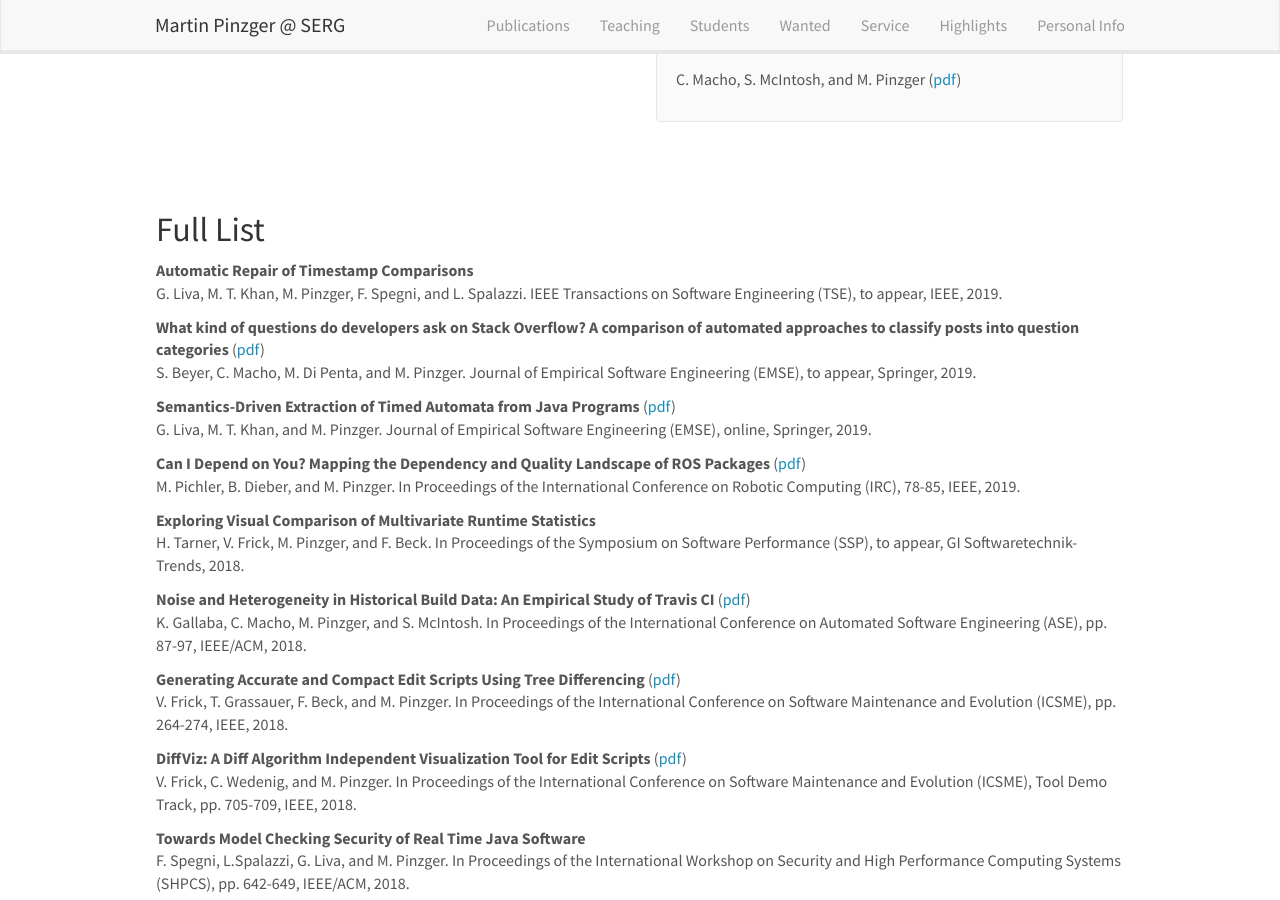
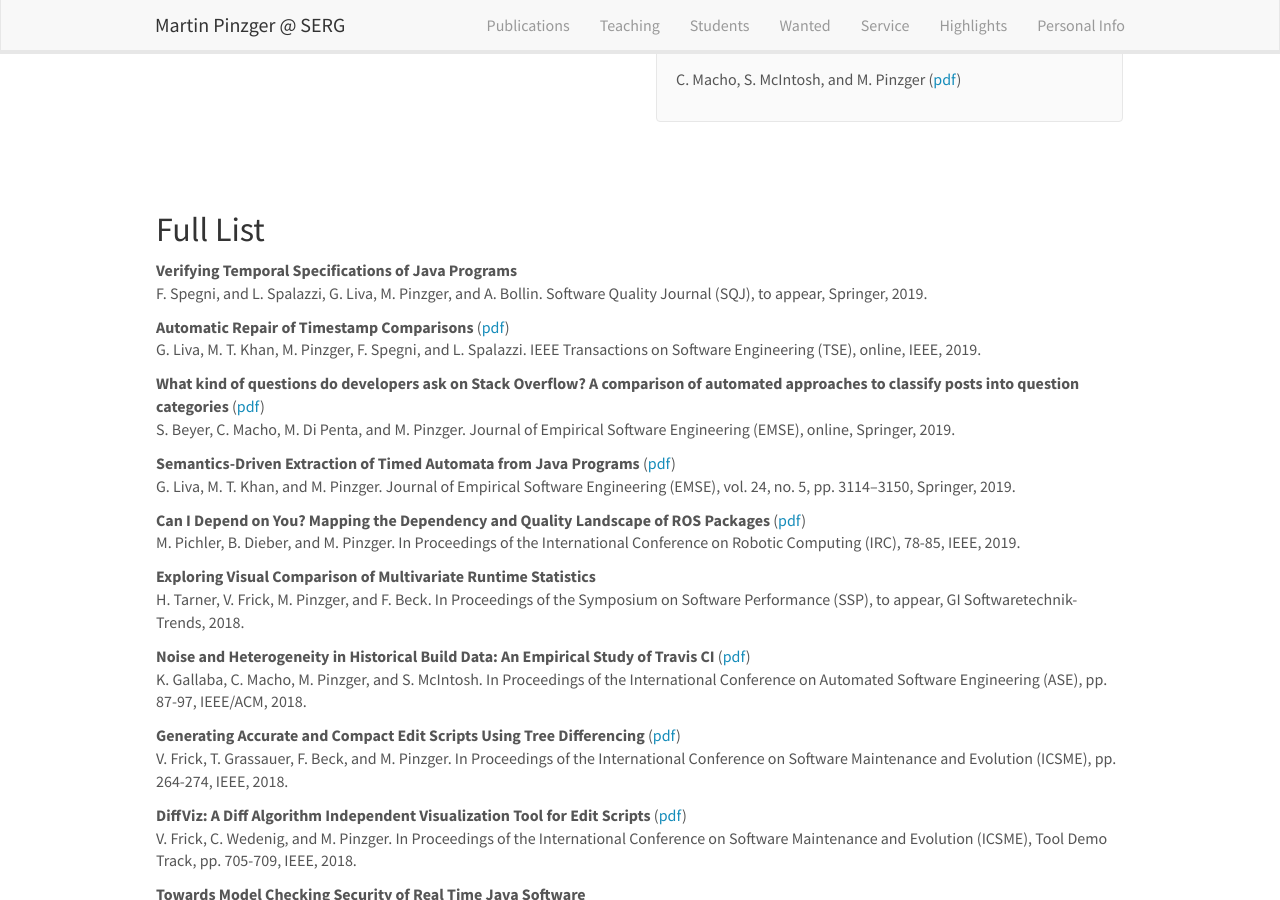
Before and after one commit to pinzger/pinzger.github.io, a Jekyll site: the page built from _pages/publications.md, in a window 1280 px wide and 900 px high, scrolled down 1440 px. Built offline with Jekyll 4.4.1, drawn with Linux system fonts in a browser that asks for light colours; nearby versions of some CDN libraries; some of the changed text lies outside the part shown.

Commit message:
added news and Giovanni's TSE paper

```diff
--- a/_data/news.yml
+++ b/_data/news.yml
@@ -1,3 +1,6 @@
+- date: <strong>November 2019</strong>
+  headline: "Our paper <strong>Verifying Temporal Specifications of Java Programs</strong> has been accepted for publication in the Springer Software Quality Journal."
+
 - date: <strong>October 2019</strong>
   headline: "Co-organizing the 3rd Workshop on Validation, Analysis and Evolution of Software Tests (<a href=\"http://vst2020.scch.at/\">VST</a>) co-located with <a href=\"https://saner2020.csd.uwo.ca/\">SANER 2020</a>."
 
--- a/_data/publist.yml
+++ b/_data/publist.yml
@@ -1,14 +1,28 @@
+- title: "Verifying Temporal Specifications of Java Programs"
+  image:
+  authors: F. Spegni, and L. Spalazzi, G. Liva, M. Pinzger, and A. Bollin
+  proceedings: Software Quality Journal (SQJ)
+  pages: to appear
+  publisher: Springer
+  year: 2019
+  description:
+  link:
+    url:
+    display:
+  highlight:
+
+
 - title: "Automatic Repair of Timestamp Comparisons"
   image: tsrepair.png
   authors: G. Liva, M. T. Khan, M. Pinzger, F. Spegni, and L. Spalazzi
   proceedings: IEEE Transactions on Software Engineering (TSE)
-  pages: to appear
+  pages: online
   publisher: IEEE
   year: 2019
   description: "We propose a new strategy to automatically repair programs that suffer from timestamp overflows that are manifested in comparison expressions. It unifies the benefits of static analysis and automatic program repair avoiding dependency on testing to identify and correct defected code. Our approach performs an abstract analysis over the time domain of a program using a Time Type System to identify the problematic comparison expressions. The repairing strategy rewrites the timestamp comparisons exploiting the binary representation of machine numbers to correct the code. We have validated the applicability of our approach with 20 open source Java projects. The results show that it is able to correctly repair all 246 identified errors. To further validate the reliability of our approach, we have proved the soundness of both, type system and repairing strategy. Furthermore, several patches for three open source projects have been acknowledged and accepted by their developers"
   link:
-    url:
-    display:
+    url: ../papers/Liva2019-repair.pdf
+    display: pdf
   highlight: 1
 
 
@@ -16,7 +30,7 @@
   image:
   authors: S. Beyer, C. Macho, M. Di Penta, and M. Pinzger
   proceedings: Journal of Empirical Software Engineering (EMSE)
-  pages: to appear
+  pages: online
   publisher: Springer
   year: 2019
   description: "On question and answer sites, such as Stack Overflow (SO), developers use tags to label the content of a post and to support developers in question searching and browsing. However, these tags mainly refer to technological aspects instead of the purpose of the question. Tagging questions with their purpose can add a new dimension to the identification of discussed topics in posts on SO. In this paper, we aim at automating the classification of SO question posts into seven question categories. As a first step, we harmonized existing taxonomies of question categories and then, we manually classified 1,000 SO questions according to our new taxonomy. We then use this data set to automate the classification of posts using two approaches. The results show that using the regular expression approach, we can classify posts into the correct question category with an average precision and recall of 0.90, and an MCC of 0.68."
@@ -29,7 +43,7 @@
   image:
   authors: G. Liva, M. T. Khan, and M. Pinzger
   proceedings: Journal of Empirical Software Engineering (EMSE)
-  pages: online
+  pages: vol. 24, no. 5, pp. 3114–3150
   publisher: Springer
   year: 2019
   description:
```
Also changed, not shown: _pages/students.md (+2 -2 lines), 1 other file.
